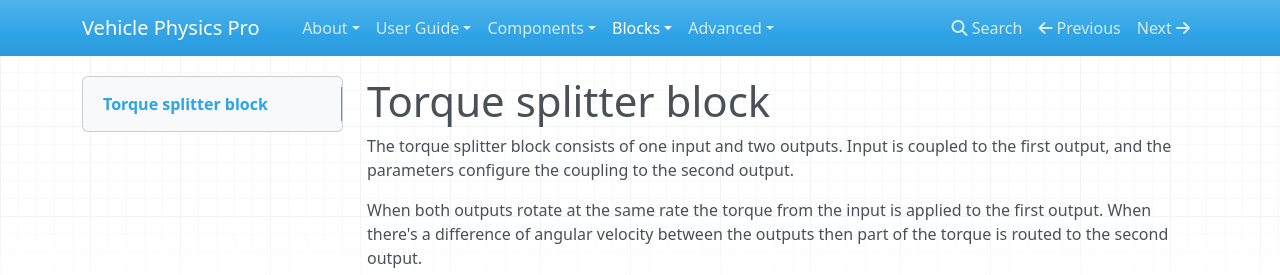
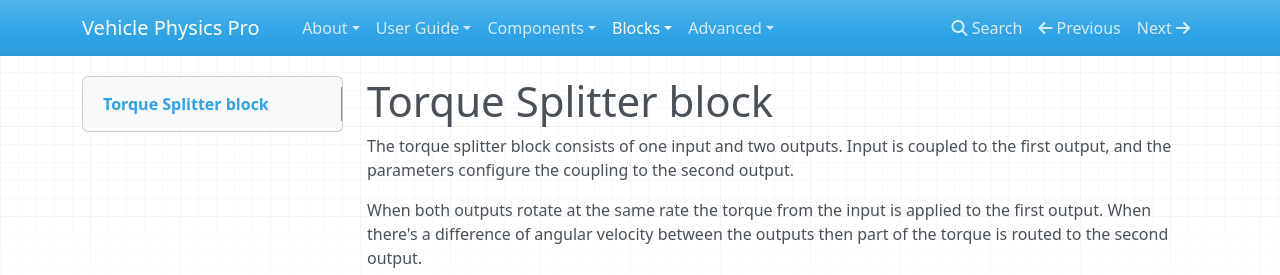
Before and after one commit to EdyJ/vehicle-physics-docs, an MkDocs documentation site: the page built from docs/blocks/torque-splitter.md, in a window 1280 px wide. Shown: the top 275 px of the page. Built offline with MkDocs 1.6.1, drawn with Linux system fonts in a browser that asks for light colours; nearby versions of some CDN libraries; library files that are not in the unit come from our copies.

Commit message:
Minor correction

```diff
--- a/docs/blocks/torque-splitter.md
+++ b/docs/blocks/torque-splitter.md
@@ -1,4 +1,4 @@
-# Torque splitter block
+# Torque Splitter block
 
 The torque splitter block consists of one input and two outputs. Input is coupled to the first
 output, and the parameters configure the coupling to the second output.
```
